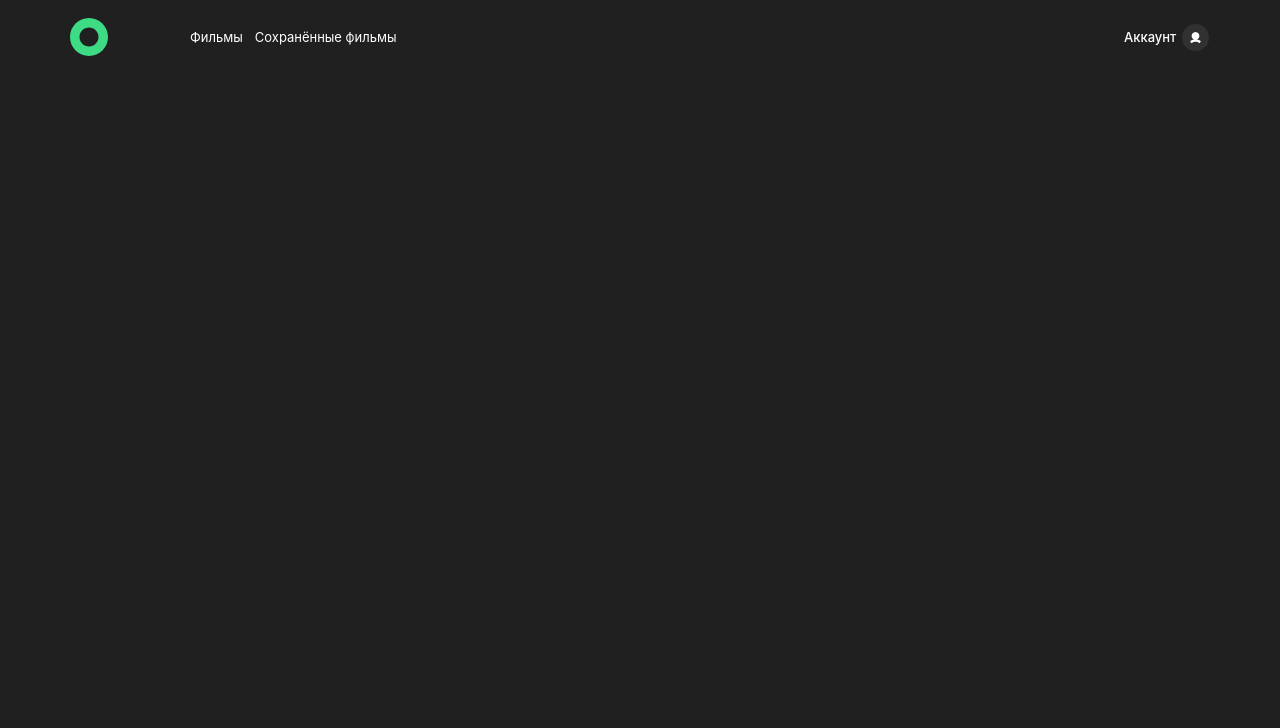
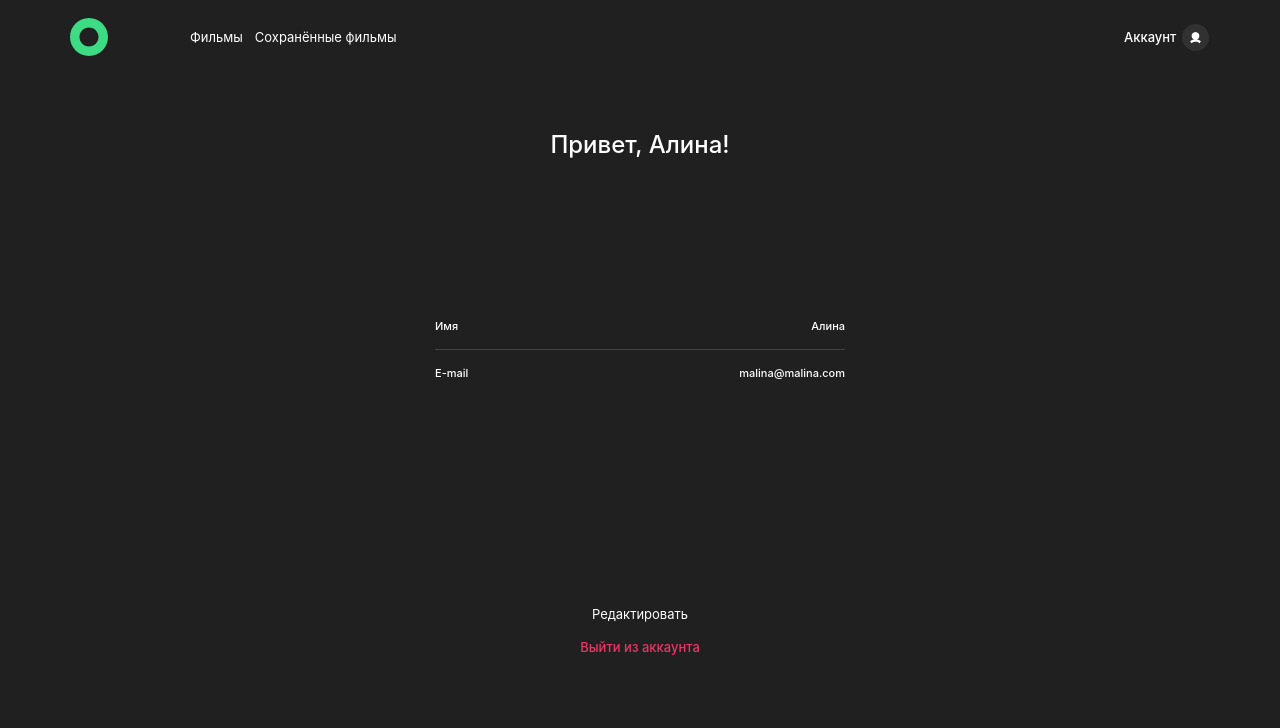
Before and after one commit to AlinaLvova/movies-explorer-frontend, a React app in the folder movie-explorer/: page /profile in a window 1280 px wide. Built offline with nearby package versions, Linux system fonts and the light colour scheme.

Commit message:
feature: add profile page

```diff
--- a/movie-explorer/src/components/App/App.js
+++ b/movie-explorer/src/components/App/App.js
@@ -12,6 +12,7 @@ import movieList from "../../utils/movieList";
 import SavedMovies from "../SavedMovies/SavedMovies";
 import Register from "../Auth/Register/Register";
 import Login from "../Auth/Login/Login";
+import Profile from "../Auth/Profile/Profile";
 
 function App() {
   const [loggedIn, setLoggedIn] = useState(false);
@@ -65,7 +66,7 @@ function App() {
                 <Route
                   exact
                   path="/profile"
-                  // element={}
+                  element={<Profile onProfile={handleLogin} name={"Алина"} email={"malina@malina.com"} />}
                 ></Route>
                 <Route
                   exact
--- a/movie-explorer/src/components/Auth/Profile/Profile.css
+++ b/movie-explorer/src/components/Auth/Profile/Profile.css
@@ -1 +1,95 @@
-/* @import url(.); */
+.profile {
+    display: flex;
+    flex-direction: column;
+    align-items: center;
+    width: 100%;
+    padding: 74px 0 70px;
+}
+
+.profile__greetings {
+    text-align: center;
+    font-family: Inter;
+    font-size: 24px;
+    font-style: normal;
+    font-weight: 500;
+    line-height: normal;
+    padding: 0;
+    margin: 0;
+}
+
+.profile__data-container {
+    width: 410px;
+    display: flex;
+    flex-direction: column;
+    flex: 1 0 auto;
+    padding-top: calc(0.2 * 100vh);
+    padding-bottom: calc(0.25 * 100vh);
+}
+
+.profile__data-row {
+    display: flex;
+    flex-direction: row;
+    width: 100%;
+    justify-content: space-between;
+    margin: 0;
+    font-family: Inter;
+    font-size: 11px;
+    font-style: normal;
+    font-weight: 500;
+    line-height: normal;
+}
+
+.profile__data-row:first-child {
+    padding-bottom: 16px;
+    margin-bottom: 16px;
+    border-bottom: 1px solid var(--grey-line);
+}
+
+.profile__update-btn {
+    text-align: center;
+    font-family: Inter;
+    font-size: 13px;
+    font-style: normal;
+    font-weight: 400;
+    line-height: normal;
+    border: none;
+    background-color: transparent;
+    color: var(--text-color-white);
+}
+
+.profile__logout {
+    text-align: center;
+    font-family: Inter;
+    font-size: 13px;
+    font-style: normal;
+    font-weight: 500;
+    line-height: normal;
+    color: var(--text-color-red);
+    padding-top: 16px;
+}
+
+@media screen and (max-width: 768px) {
+    .profile {
+        padding: 236px 0;
+    }
+    .profile__data-container {
+        padding-top: calc(0.1 * 100vh);
+        padding-bottom: calc(0.2 * 100vh);
+    }
+}
+
+@media screen and (max-width: 500px) {
+    .profile {
+        padding: 70px 0 40px;
+    }
+    .profile__data-container {
+        padding-top: calc(0.08 * 100vh);
+        padding-bottom: 0;
+    }
+    .profile__data-container {
+        width: 260px;
+    }
+    .profile__data-row{
+        font-weight: 500;
+    }
+}
--- a/movie-explorer/src/components/Auth/Profile/Profile.js
+++ b/movie-explorer/src/components/Auth/Profile/Profile.js
@@ -1,11 +1,28 @@
-import { useState, React } from 'react';
+import { useState, React } from "react";
+import { Link } from "react-router-dom";
 
-function Profile() {
-    return (
-        // <div className="">
-        <div>
+import "./Profile.css";
+
+function Profile({ name, email }) {
+  return (
+    <section className="profile">
+      <h2 className="profile__greetings">Привет, {name}!</h2>
+      <div className="profile__data-container">
+        <div className="profile__data-row">
+          <p>Имя</p>
+          <p>{name}</p>
         </div>
-    )
+        <div className="profile__data-row">
+          <p>E-mail</p>
+          <p>{email}</p>
+        </div>
+      </div>
+      <button className="profile__update-btn link">Редактировать</button>
+      <Link to="/" className="profile__logout link">
+        Выйти из аккаунта
+      </Link>
+    </section>
+  );
 }
 
 export default Profile;
```
Also changed, not shown: movie-explorer/src/vendor/normalize.css.
